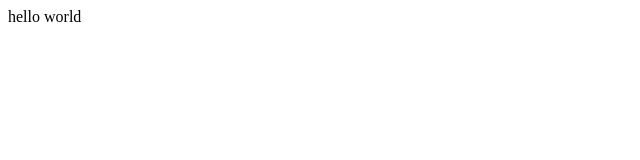
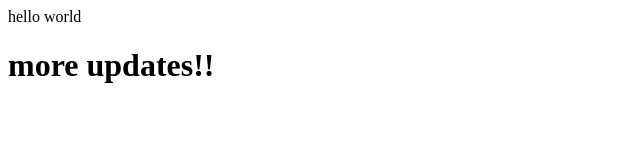
Before and after one commit to gidleyw/ghPageProject, a plain HTML site: page index.html in a window 1280 px wide. Shown: the whole page, without its empty margins (0-640 px from the left). Drawn offline with Linux system fonts and the light colour scheme.

Commit message:
more changes to index

```diff
--- a/index.html
+++ b/index.html
@@ -1 +1,2 @@
 <p>hello world</p>
+<h1> more updates!! </h1>
```
